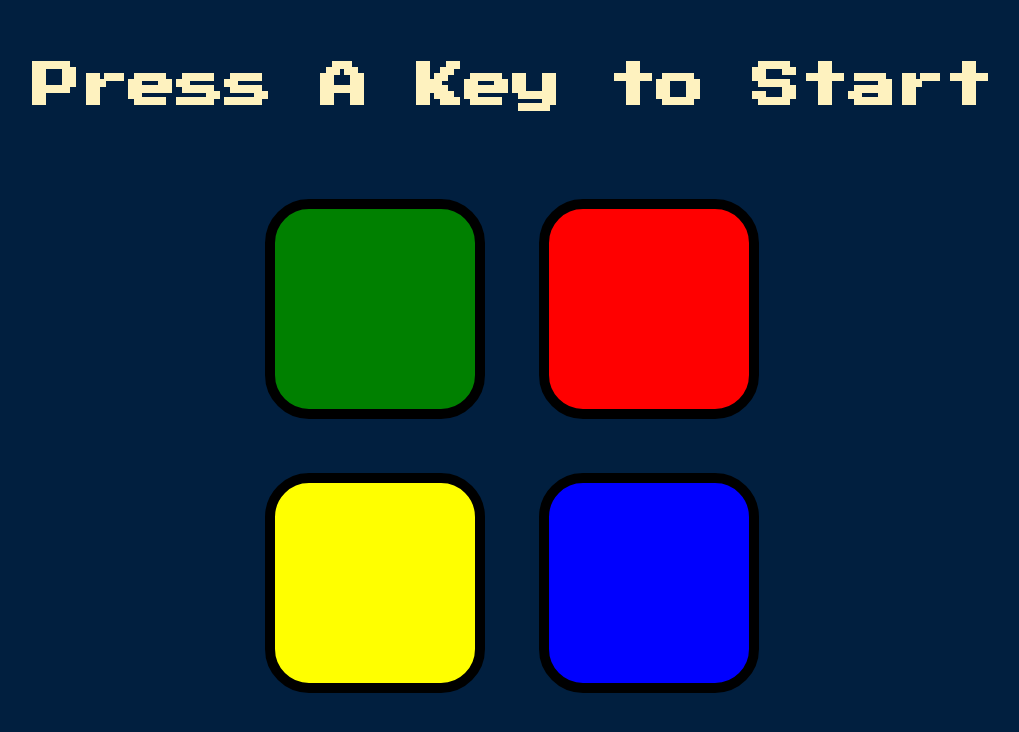
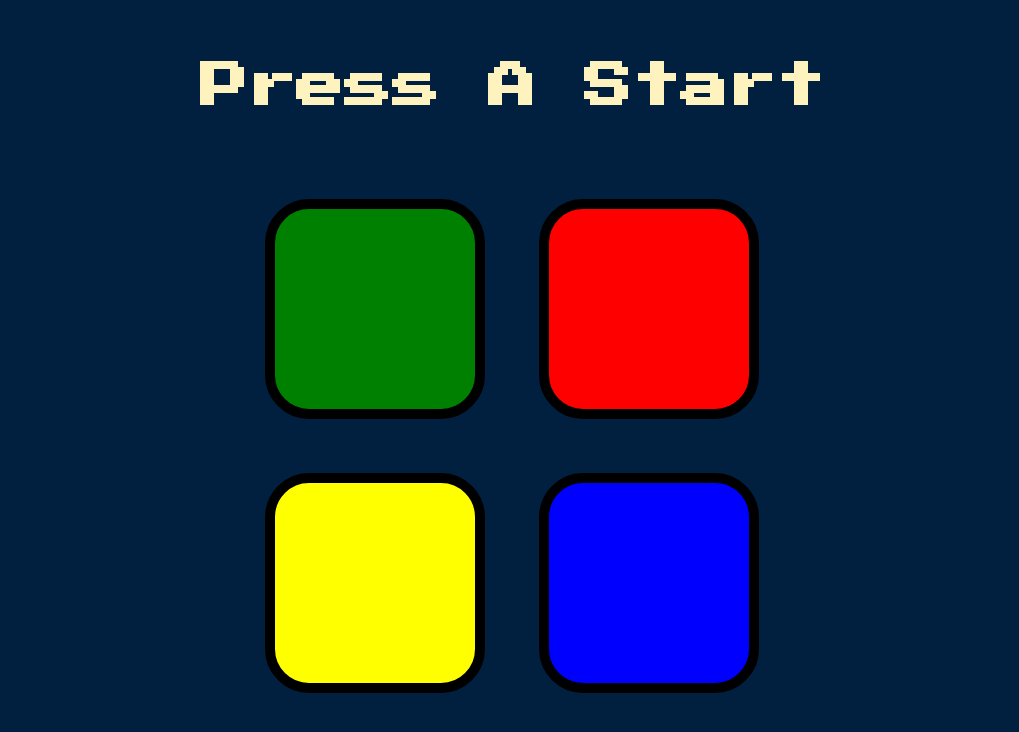
Before and after one commit to chodipilliajay/simon, a plain HTML site: page index.html in a window 1280 px wide. Shown: the whole page, without its empty margins (128-1147 px from the left). Drawn offline with nearby package versions, Linux system fonts and the light colour scheme.

Commit message:
Update index.html

```diff
--- a/index.html
+++ b/index.html
@@ -3,13 +3,13 @@
 
 <head>
   <meta charset="utf-8">
-  <title>Simon</title>
+  <title>Simon Ajay</title>
   <link rel="stylesheet" href="styles.css">
   <link href="https://fonts.googleapis.com/css?family=Press+Start+2P" rel="stylesheet">
 </head>
 
 <body>
-  <h1 id="level-title">Press A Key to Start</h1>
+  <h1 id="level-title">Press A Start</h1>
   <div class="container">
     <div lass="row">
 
```
